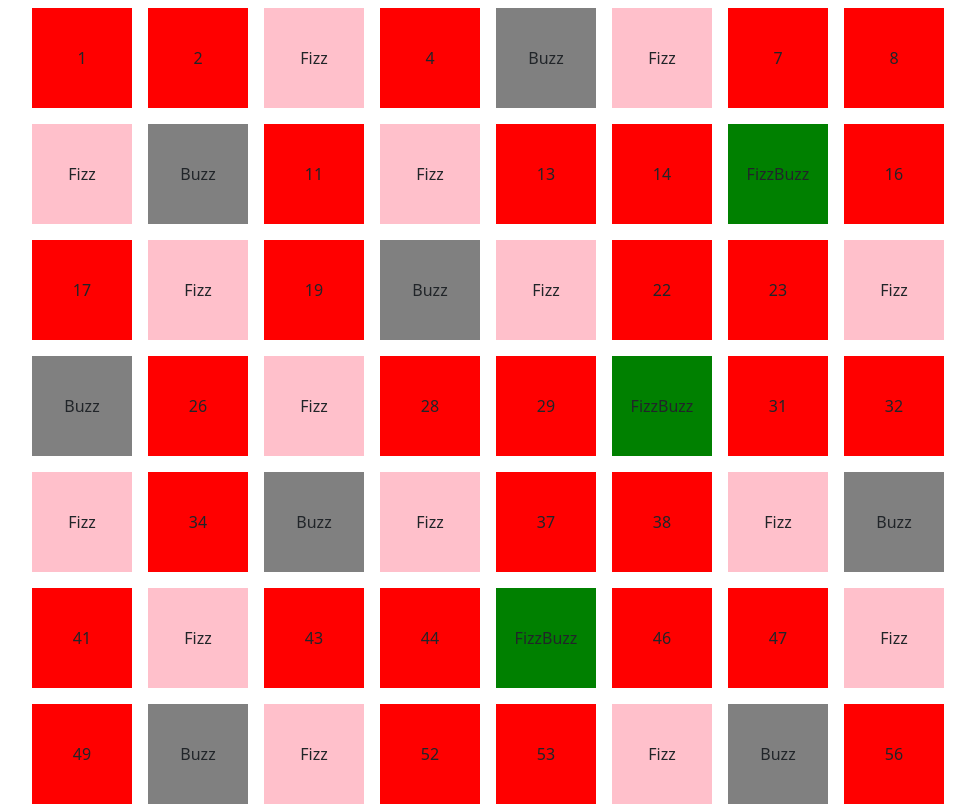
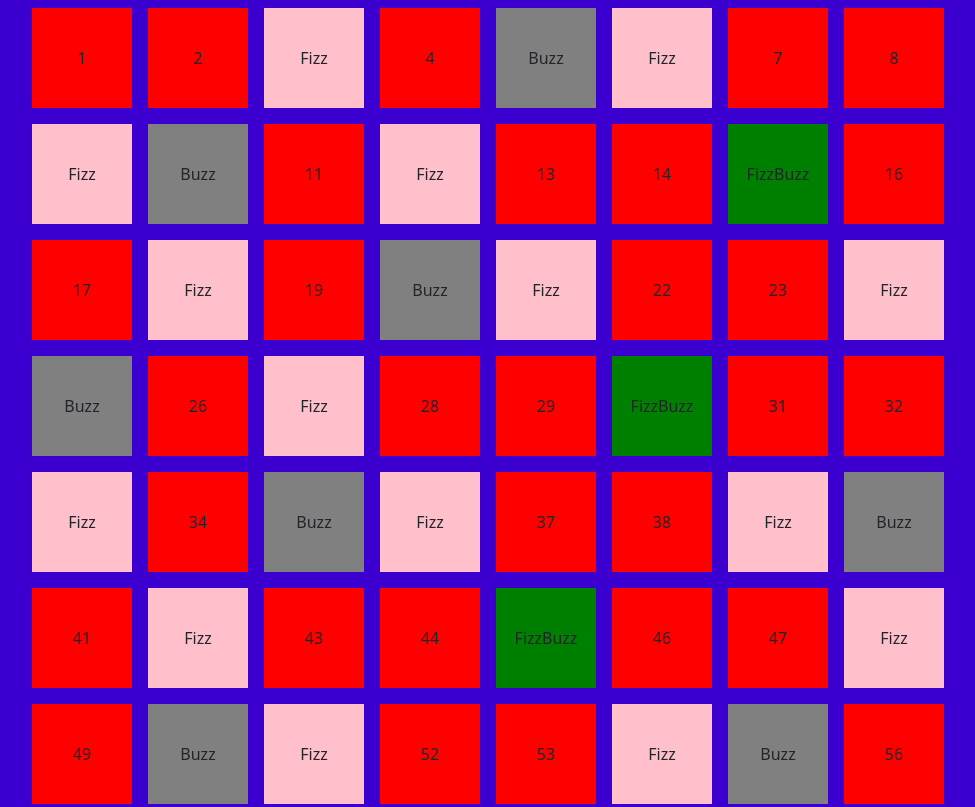
Before and after one commit to simoneevacca/js-fizzbuzz, a plain HTML site: page index.html in a window 1280 px wide. Shown: the top 807 px of the page, without its empty margins (116-1091 px from the left). Drawn offline with nearby package versions, Linux system fonts and the light colour scheme.

Commit message:
fix general end complete bonus 3

```diff
--- a/assets/css/style.css
+++ b/assets/css/style.css
@@ -1,3 +1,7 @@
+body {
+    background-color: rgb(59, 0, 208);
+}
+
 #list {
     max-width: 1000px;
     margin: auto;
--- a/assets/js/main.js
+++ b/assets/js/main.js
@@ -8,21 +8,18 @@ for (let i = 1; i <= 100; i++) {
 
     if (value % 3 == 0 && value % 5 == 0) {
         console.log('FizzBuzz');
-        // elementList.insertAdjacentHTML('beforeend', `<li>${'FizzBuzz'}</li>`);
         li.append('FizzBuzz');
         elementList.append(li);
         li.style.backgroundColor = "green";
 
     } else if (value % 3 == 0) {
         console.log('Fizz');
-        // elementList.insertAdjacentHTML('beforeend', `<li>${'Fizz'}</li>`);
         li.append('Fizz');
         elementList.append(li);
         li.style.backgroundColor = "pink";
 
     } else if (value % 5 == 0) {
         console.log('Buzz');
-        // elementList.insertAdjacentHTML('beforeend', `<li>${'Buzz'}</li>`);
         li.append('Buzz')
         elementList.append(li)
         li.style.backgroundColor = "grey";
@@ -32,6 +29,5 @@ for (let i = 1; i <= 100; i++) {
         elementList.append(li)
     }
     console.log(value);
-    // elementList.insertAdjacentHTML('beforeend', `<li>${value}</li>`);
 
 }
```
Also changed, not shown: index.html (+0 -8 lines).
